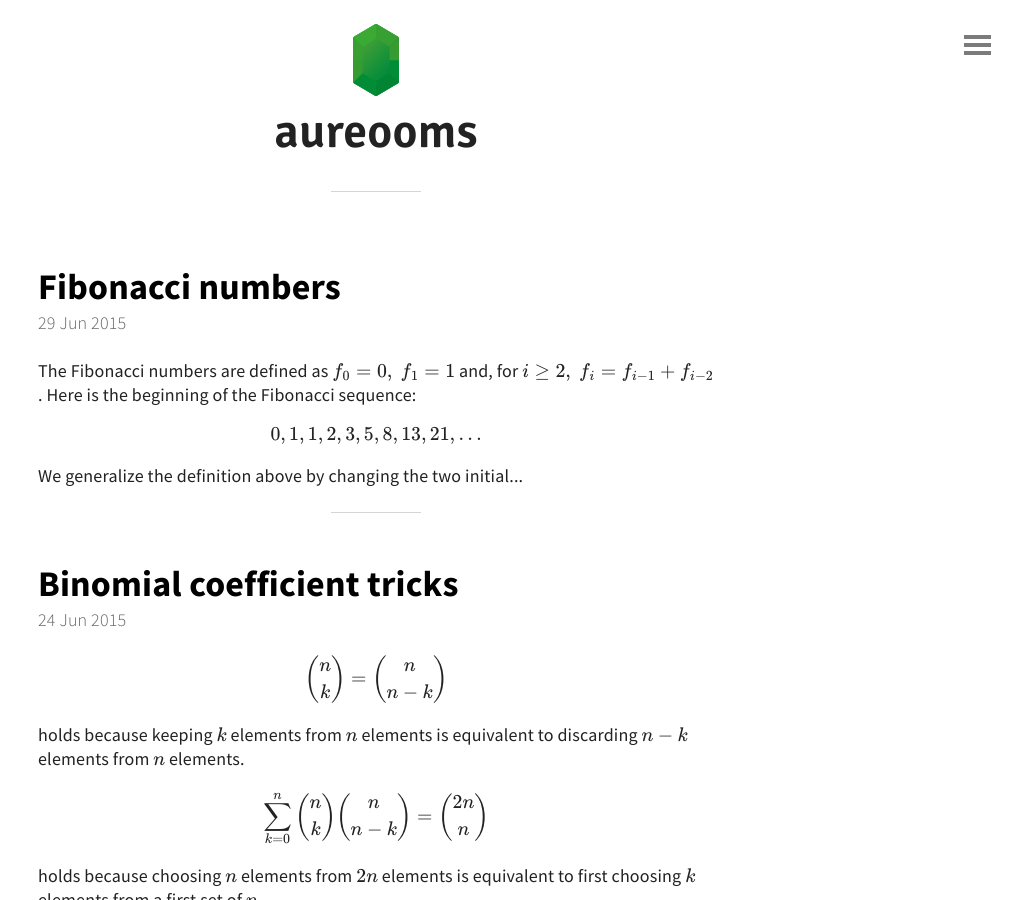
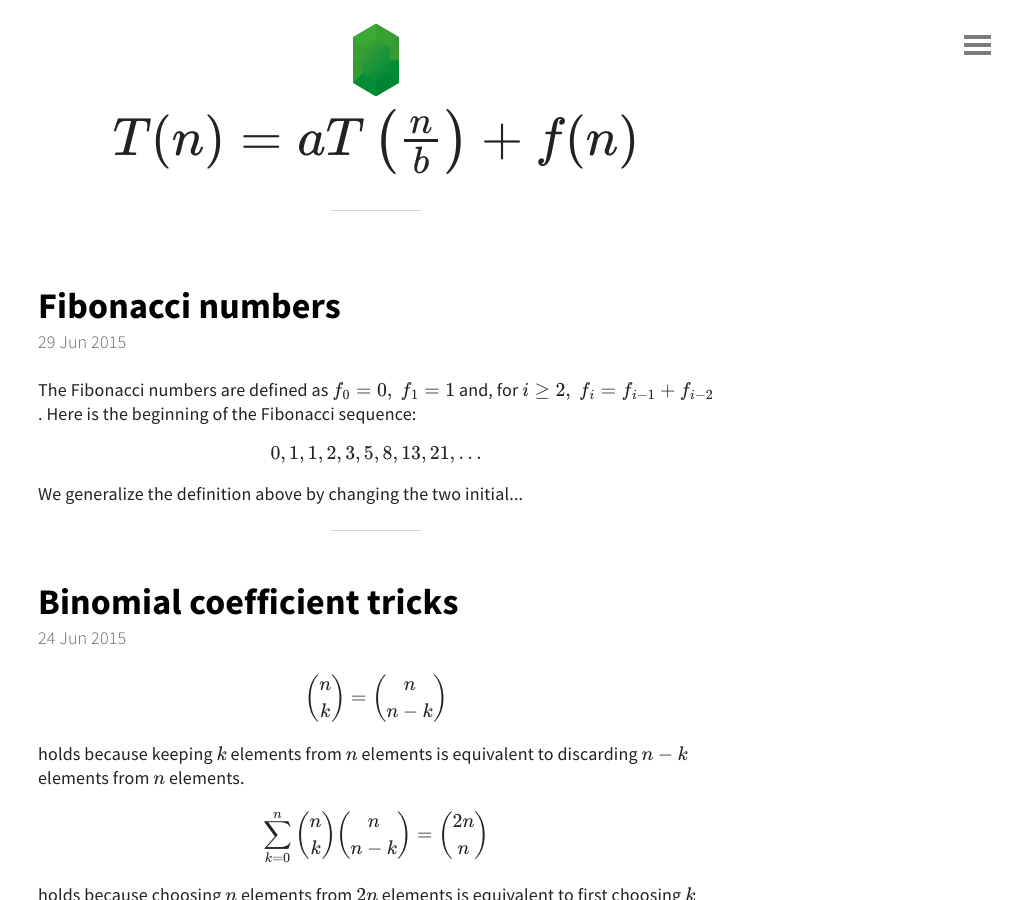
Before and after one commit to aureooms/aureooms.github.io, a Jekyll site: the page built from index.html, in a window 1280 px wide and 900 px high. Shown: the whole window, without its empty margins (264-1280 px from the left). Built offline with Jekyll 4.4.1, drawn with Linux system fonts in a browser that asks for light colours; Markdown is read by kramdown in place of the engine named in the settings; formulas are drawn with MathJax 3; the list of posts is cut into pages by our own code.

Commit message:
change description and title

```diff
--- a/_config.yml
+++ b/_config.yml
@@ -1,6 +1,6 @@
 # Site settings
 title: aureooms
-description: "aureooms personal website"
+description: "aureooms website"
 url: "https://aureooms.github.io"
 author:
   name: "Aurélien Ooms"
--- a/_includes/header.html
+++ b/_includes/header.html
@@ -1,6 +1,6 @@
 <header id="header">
 	<a href="{{ site.baseurl }}">
-          <img src="{{ "img/emerald.svg" | prepend: site.baseurl }}" alt="Emerald Logo">
-	  <h1>aureooms</h1>
+		<img src="{{ "img/emerald.svg" | prepend: site.baseurl }}" alt="Emerald Logo">
+		<h1>\(T(n) = a T\left(\frac{n}{b}\right) + f(n)\)</h1>
 	</a>
 </header>
```
